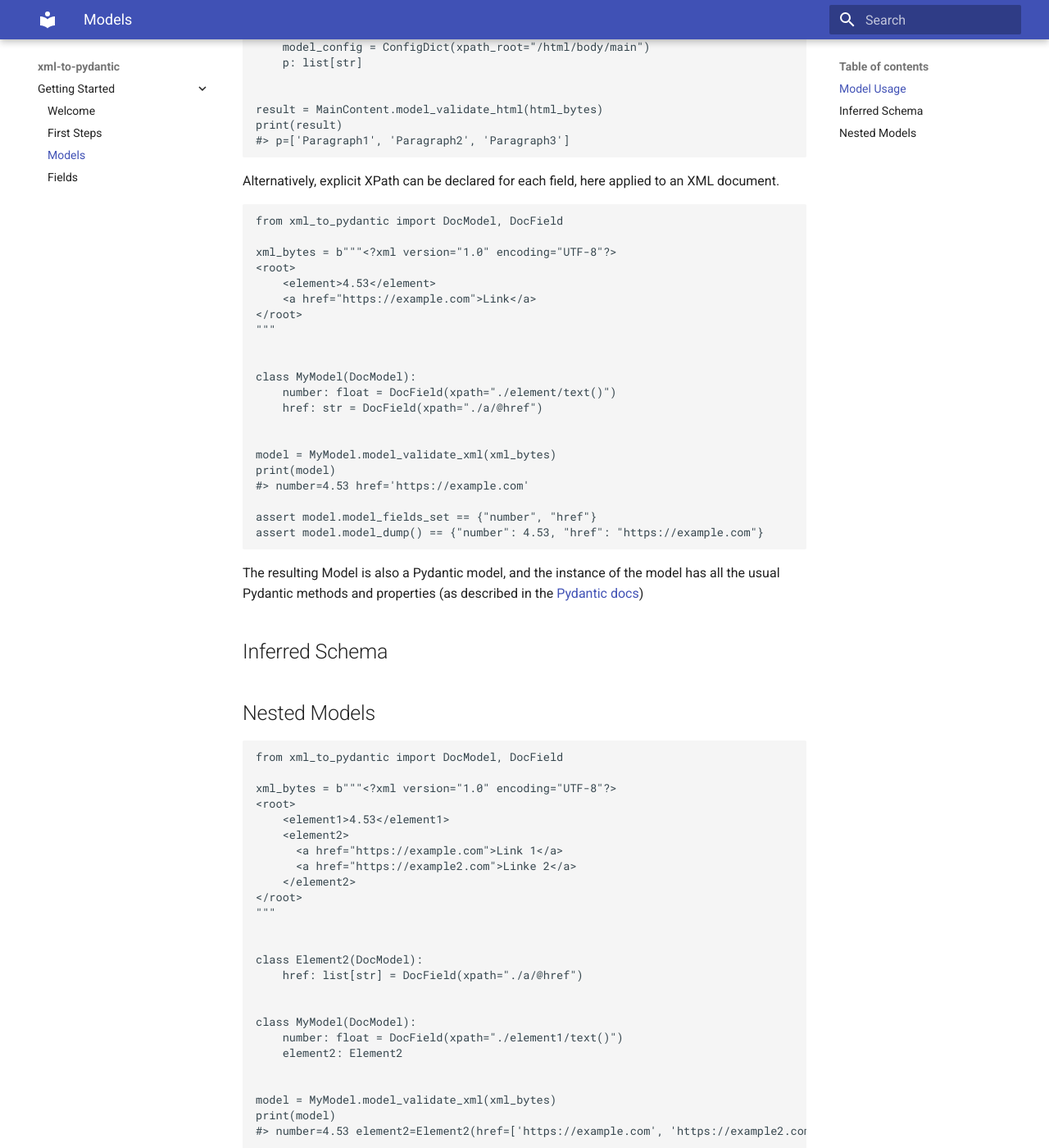
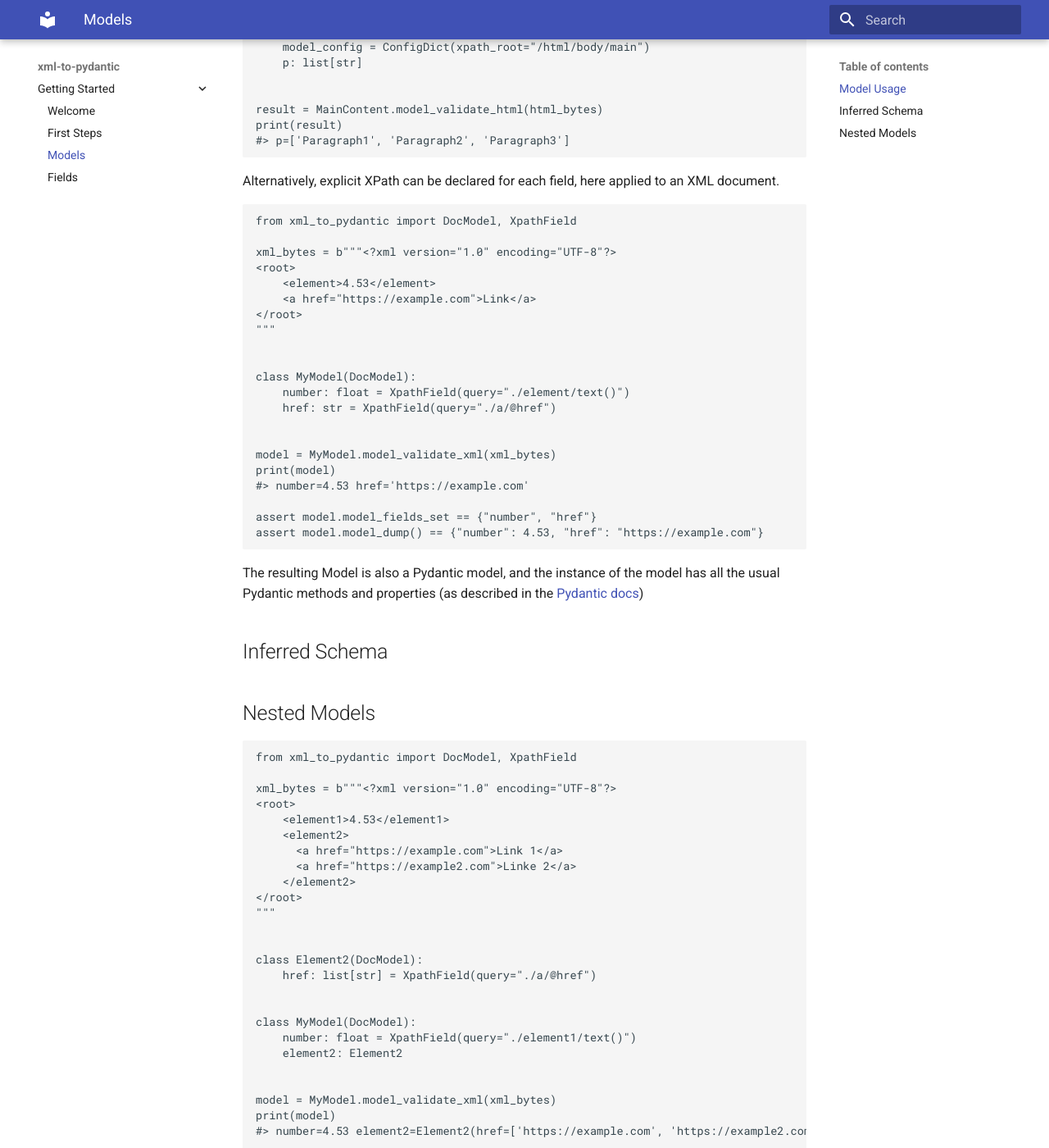
Before and after one commit to simw/xml-to-pydantic, an MkDocs documentation site: the page built from docs/models.md, in a window 1280 px wide and 1400 px high, scrolled down 864 px. Shown: the whole window at 82% size. Built offline with MkDocs 1.6.1 and Material for MkDocs 9.7.7, drawn with Linux system fonts in a browser that asks for light colours; some of the changed text lies outside the part shown.

Commit message:
Renaming: DocField -> XpathField

````diff
--- a/docs/models.md
+++ b/docs/models.md
@@ -52,7 +52,7 @@ Alternatively, explicit XPath can be declared
 for each field, here applied to an XML document.
 
 ```py
-from xml_to_pydantic import DocModel, DocField
+from xml_to_pydantic import DocModel, XpathField
 
 xml_bytes = b"""<?xml version="1.0" encoding="UTF-8"?>
 <root>
@@ -63,8 +63,8 @@ xml_bytes = b"""<?xml version="1.0" encoding="UTF-8"?>
 
 
 class MyModel(DocModel):
-    number: float = DocField(xpath="./element/text()")
-    href: str = DocField(xpath="./a/@href")
+    number: float = XpathField(query="./element/text()")
+    href: str = XpathField(query="./a/@href")
 
 
 model = MyModel.model_validate_xml(xml_bytes)
@@ -87,7 +87,7 @@ and properties (as described in the [Pydantic docs](https://docs.pydantic.dev/la
 ## Nested Models
 
 ```py
-from xml_to_pydantic import DocModel, DocField
+from xml_to_pydantic import DocModel, XpathField
 
 xml_bytes = b"""<?xml version="1.0" encoding="UTF-8"?>
 <root>
@@ -101,11 +101,11 @@ xml_bytes = b"""<?xml version="1.0" encoding="UTF-8"?>
 
 
 class Element2(DocModel):
-    href: list[str] = DocField(xpath="./a/@href")
+    href: list[str] = XpathField(query="./a/@href")
 
 
 class MyModel(DocModel):
-    number: float = DocField(xpath="./element1/text()")
+    number: float = XpathField(query="./element1/text()")
     element2: Element2
 
 
````
Also changed, not shown: README.md (+7 -7 lines), src/xml_to_pydantic/__init__.py (+9 -1 lines), 5 other files.
